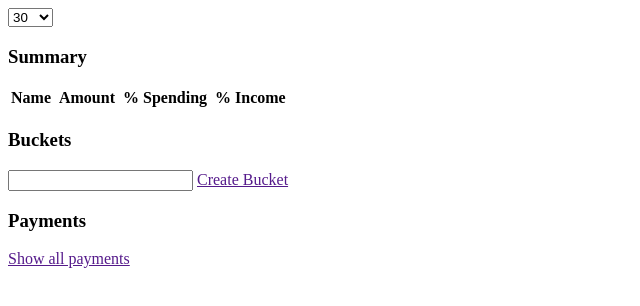
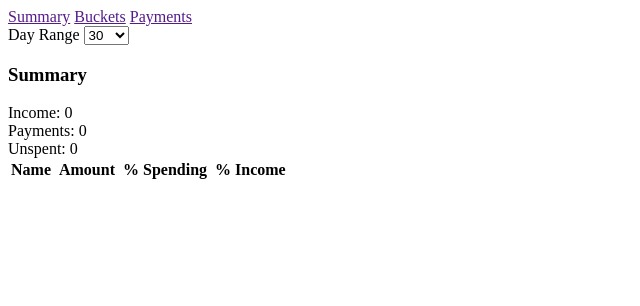
Before and after one commit to steveshogren/minty, a plain HTML site: page resources/public/index.html in a window 1280 px wide. Shown: the whole page, without its empty margins (0-640 px from the left). Drawn offline with Linux system fonts and the light colour scheme; no server answers.

Commit message:
Adding a summary, then paging the three sections

```diff
--- a/resources/public/home.js
+++ b/resources/public/home.js
@@ -22,6 +22,9 @@ angular.module('project', [])
             getAllRules: function (range) {
                 return $http({method:"GET", url:"/rules", params: {"range":range}});
             },
+            getTotals: function (range) {
+                return $http({method:"GET", url:"/totals", params: {"range":range}});
+            },
             deleteRule: function (id) {
                 return $http({method:"POST", url:"/rule/delete", data: {"id":id}});
             },
@@ -31,6 +34,7 @@ angular.module('project', [])
         };
     }).controller ('MintyCtrl', function ($scope, mintyRepo) {
         $scope.buckets = [];
+        $scope.totals = { income: 0, payments: 0};
         $scope.incomeBuckets = [];
         $scope.payments = [];
         $scope.newName = "";
@@ -38,6 +42,7 @@ angular.module('project', [])
         $scope.rules = [];
         $scope.showAllPayments = false;
         $scope.newPayment = {to: "", amount: ""};
+        $scope.page = "summary";
 
         $scope.dayRange = 30;
 
@@ -100,6 +105,9 @@ angular.module('project', [])
             return $scope.buckets.concat($scope.incomeBuckets);
         };
         $scope.updateModels = function() {
+            mintyRepo.getTotals($scope.dayRange).success (function (totals){
+                $scope.totals = totals;
+            });
             mintyRepo.getAllBuckets($scope.dayRange).success (function (buckets){
                 $scope.buckets = buckets.filter(function(b){return b.amount <= 0;});
                 $scope.incomeBuckets = buckets.filter(function(b){return b.amount > 0;});
--- a/resources/public/index.html
+++ b/resources/public/index.html
@@ -8,8 +8,23 @@
 <script src="home.js"></script>
 <body>
   <div ng-controller="MintyCtrl">
-    <select ng-model="dayRange" ng-options="day for day in days" ng-change="updateModels()"></select>
+    <a href="" ng-click="page = 'summary'">Summary</a>
+    <a href="" ng-click="page = 'buckets'">Buckets</a>
+    <a href="" ng-click="page = 'payments'">Payments</a>
+    <div>
+      Day Range <select ng-model="dayRange" ng-options="day for day in days" ng-change="updateModels()"></select>
+    </div>
+    <div ng-show="page == 'summary'">
       <h3>Summary</h3>
+      <div>
+        Income: {{totals.income}}
+      </div>
+      <div>
+        Payments: {{totals.payments}}
+      </div>
+      <div>
+        Unspent: {{totals.income + totals.payments}}
+      </div>
       <table>
         <tr>
           <th>Name<th>
@@ -24,13 +39,8 @@
           <td>{{bucket.percentage_income}}<td>
         </tr>
       </table>
-    <!--
-    <ul ng-repeat="bucket in buckets">
-      <li>
-        <span>: {{bucket.amount}} {{bucket.percentage}}</span>
-      </li>
-    </ul>
-    -->
+    </div>
+    <div ng-show="page == 'buckets'">
     <h3>Buckets</h3>
     <ul ng-repeat="bucket in getAllBuckets()">
       <li>
@@ -50,6 +60,8 @@
     </ul>
     <input ng-model="newName"></input>
     <a href="" ng-click="createBucket()">Create Bucket</a>
+    </div>
+    <div ng-show="page == 'payments'">
       <h3>Payments</h3>
       <!--
           To: <input ng-model="newPayment.to"></input>
@@ -68,6 +80,7 @@
         </li>
       </ul>
     </div>
+  </div>
 
 </body>
 </html>
```
Also changed, not shown: 2 other files. Lines whose indentation alone changed are shown as unchanged.
